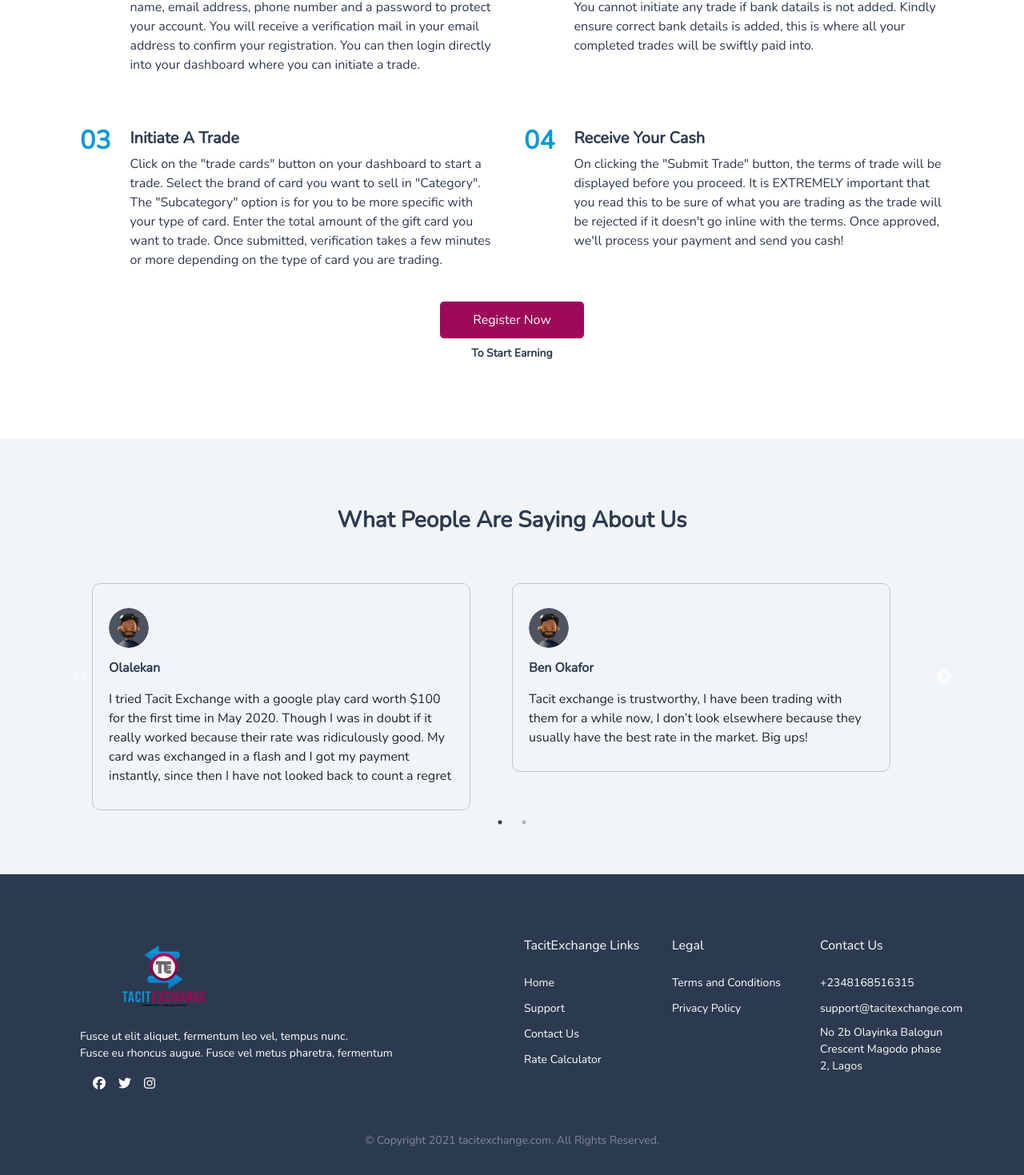
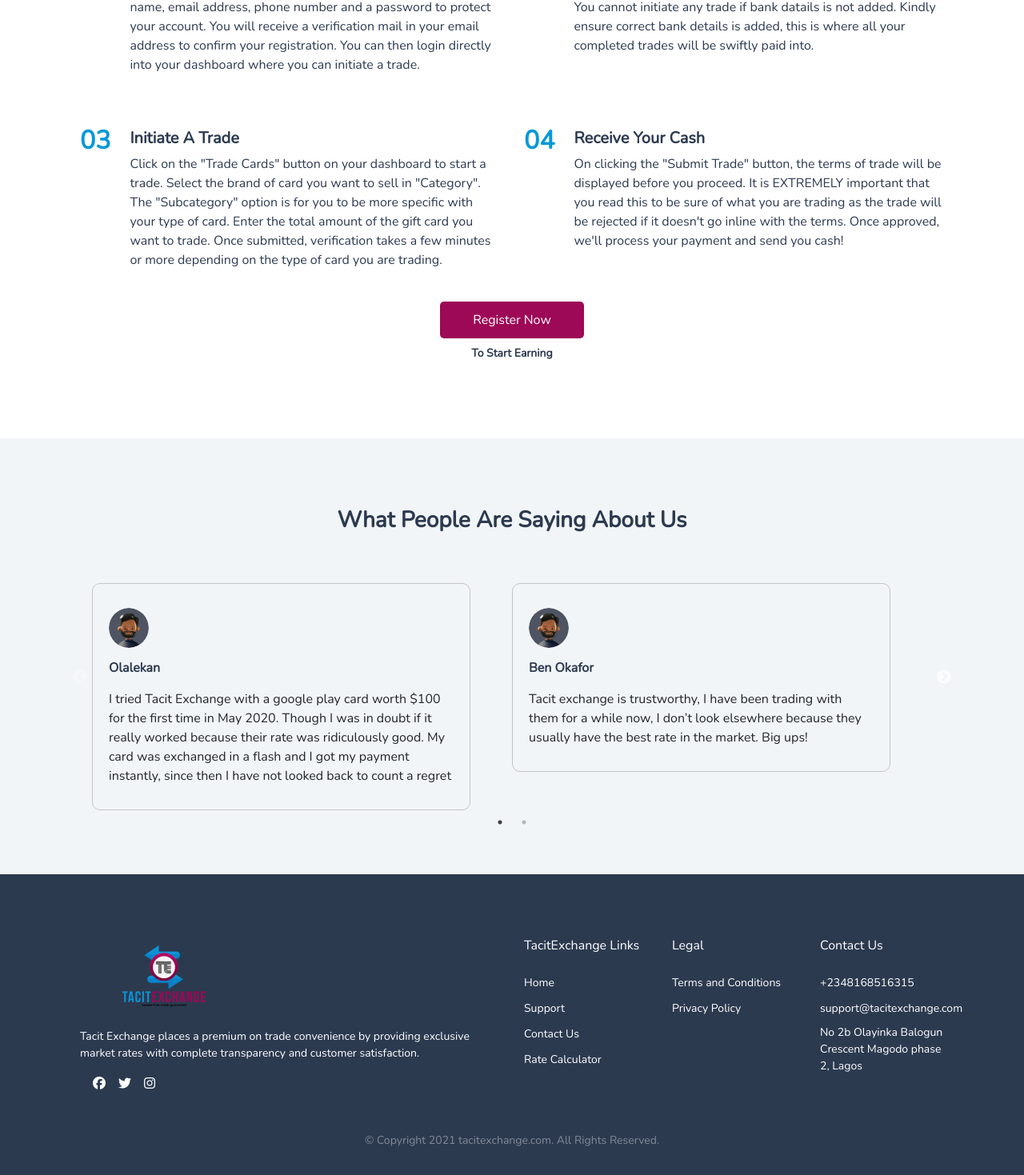
Before and after one commit to Oluwashina/TacitExchange, a React (Create React App) app: page / in a window 1280 px wide. Shown: the part 2517-3986 px from the top of the page at 80% size. Built offline with nearby package versions, Linux system fonts and the light colour scheme; no server answers.

Commit message:
footer content added

```diff
--- a/src/components/HomeComponents/Footer.js
+++ b/src/components/HomeComponents/Footer.js
@@ -14,7 +14,9 @@ const Footer = () => {
                         <div>
                             <img src={Logo} className="img-fluid" alt="logo" />
                         </div>
-                        <p className="mt-3 mb-0" style={{fontSize: 14}}>Fusce ut elit aliquet, fermentum leo vel, tempus nunc. <br /> Fusce eu rhoncus augue. Fusce vel metus pharetra, fermentum</p>
+                        <p className="mt-3 mb-0" style={{fontSize: 14}}>
+                        Tacit Exchange places a premium on trade convenience by providing exclusive market rates with complete transparency and customer satisfaction.
+                        </p>
                         {/* brands */}
                         <div className="mt-3" style={{display: 'flex'}}>
                             <div className="ml-3">
--- a/src/components/HomeComponents/Steps.js
+++ b/src/components/HomeComponents/Steps.js
@@ -249,7 +249,7 @@ const Steps = (props) => {
                             <div className="ml-4">
                                 <h5 className="rate-text mt-1">Initiate A Trade</h5>
                                 <p className="steps-p">
-                                Click on the "trade cards" button on your dashboard to start a trade.
+                                Click on the "Trade Cards" button on your dashboard to start a trade.
                                 Select the brand of card you want to sell in "Category". The "Subcategory" option is for you to be more specific with your type of card. Enter the total amount of the gift card you want to trade.
                                 Once submitted, verification takes a few minutes or more depending on the type of card you are trading.
                                 </p>
```
